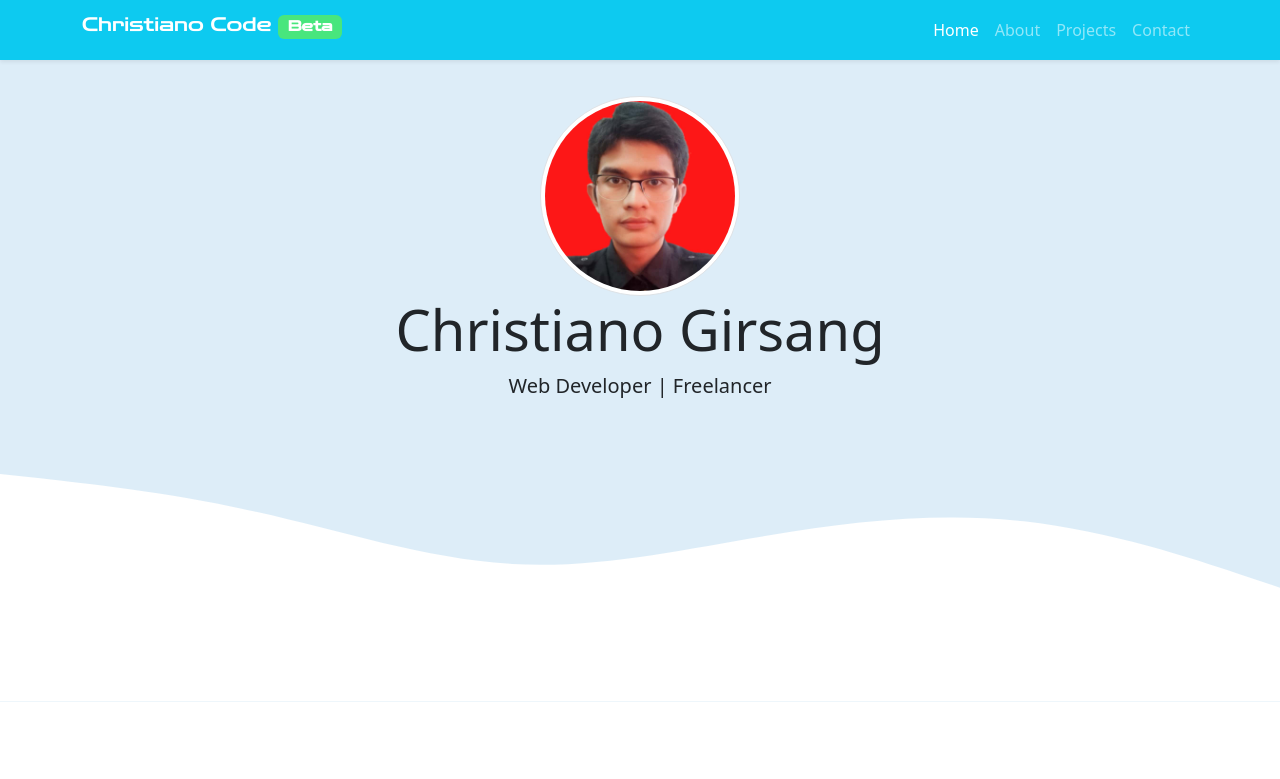
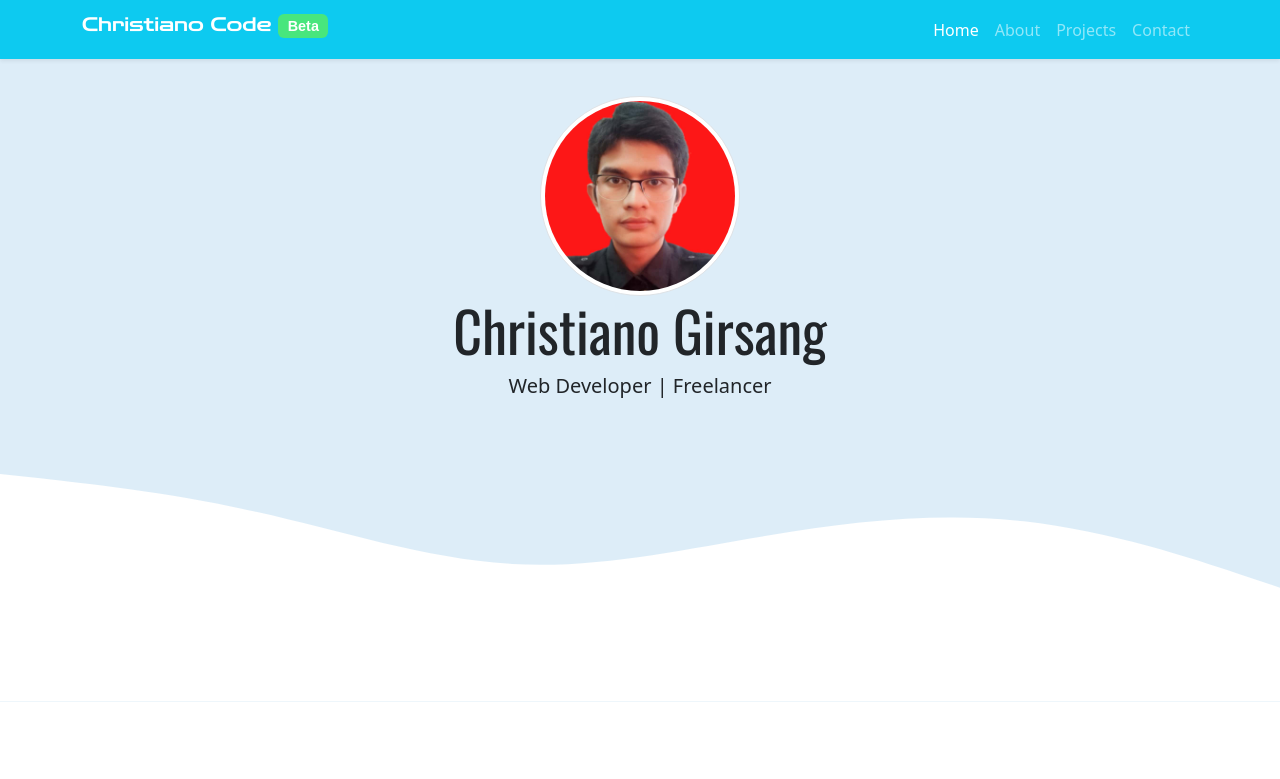
Before and after one commit to ChristianoCode/ChristianoGirsang.github.io, a plain HTML site: page index.html in a window 1280 px wide. Shown: the top 779 px of the page. Drawn offline with nearby package versions, Linux system fonts and the light colour scheme.

Commit message:
Mengatur ulang font pada badge dan mengubah font hero section

```diff
--- a/assets/app.css
+++ b/assets/app.css
@@ -1,6 +1,12 @@
+@import url("https://fonts.googleapis.com/css2?family=Oswald&display=swap");
+
 .jumbotron {
   padding-top: 6rem;
   background-color: #ddedf8;
+}
+
+.display-4 {
+  font-family: "Oswald", sans-serif;
 }
 
 .badge {
@@ -20,7 +26,11 @@ section {
   src: url("font/ZenDots-Regular.ttf") format("truetype");
 }
 
-h5 {
+.textCh {
   font-family: "ZenDots", Arial, Helvetica, sans-serif;
   font-size: 1.2rem;
 }
+
+.badge {
+  font-family: Arial, Helvetica, sans-serif;
+}
--- a/index.html
+++ b/index.html
@@ -18,7 +18,7 @@
     <nav class="navbar navbar-expand-lg navbar-dark bg-info shadow-sm fixed-top">
       <div class="container">
         <a class="navbar-brand" href="#">
-          <h5>Christiano Code <span class="badge">Beta</span></h5>
+          <h5 class="textCh">Christiano Code <span class="badge">Beta</span></h5>
         </a>
         <button class="navbar-toggler" type="button" data-bs-toggle="collapse" data-bs-target="#navbarNav" aria-controls="navbarNav" aria-expanded="false" aria-label="Toggle navigation">
           <span class="navbar-toggler-icon"></span>
```
